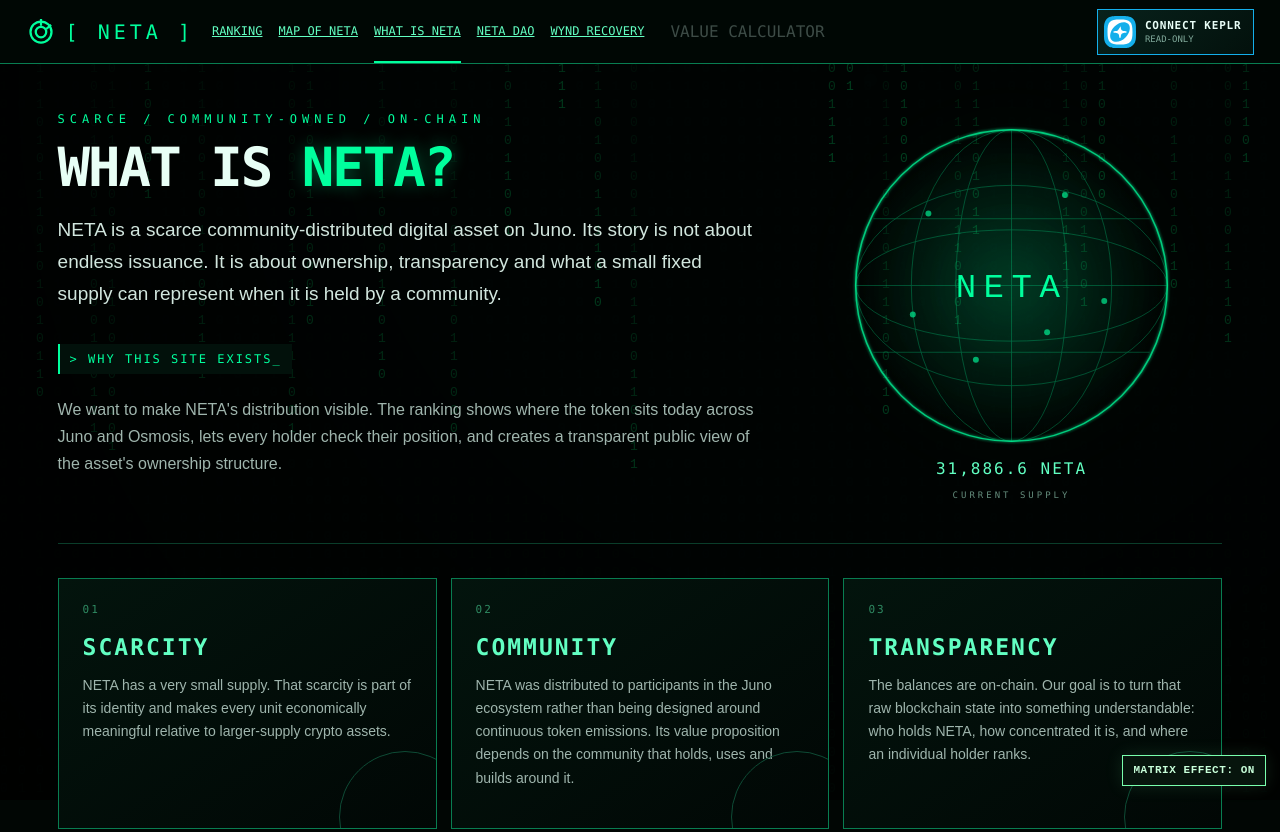
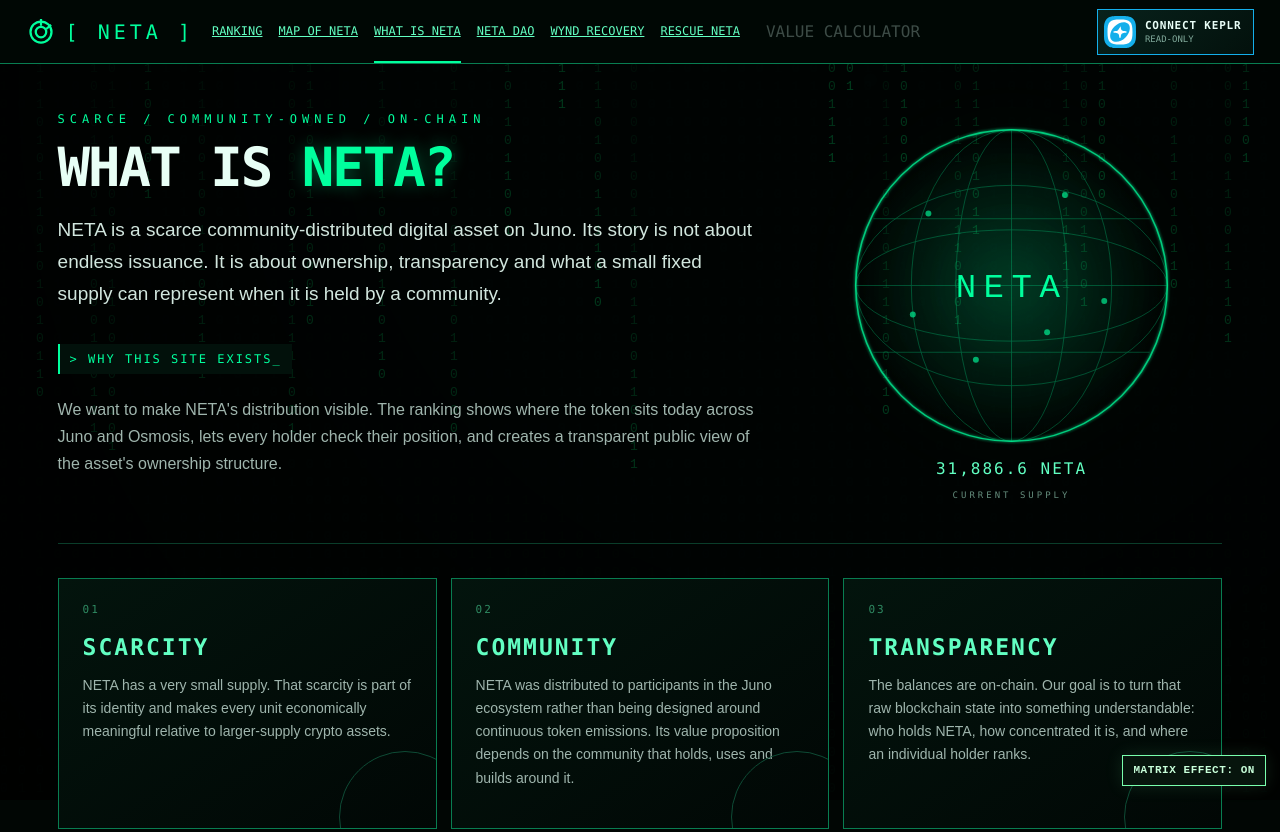
Before and after one commit to cristianoneta/neta-website, a website: page what-is-neta.html in a window 1280 px wide. Shown: the top 832 px of the page. Drawn offline with Linux system fonts and the light colour scheme.

Commit message:
Add Rescue NETA page (what-is-neta.html)

```diff
--- a/what-is-neta.html
+++ b/what-is-neta.html
@@ -22,6 +22,7 @@
     <a class="active" aria-current="page" href="what-is-neta.html">WHAT IS NETA</a>
     <a href="neta-dao.html">NETA DAO</a>
     <a href="wynd-recovery.html">WYND RECOVERY</a>
+    <a href="rescue-neta.html">RESCUE NETA</a>
     <span class="nav-disabled" title="Coming next" aria-disabled="true">VALUE CALCULATOR</span>
   </nav>
   <div class="wallet-shell">
```
